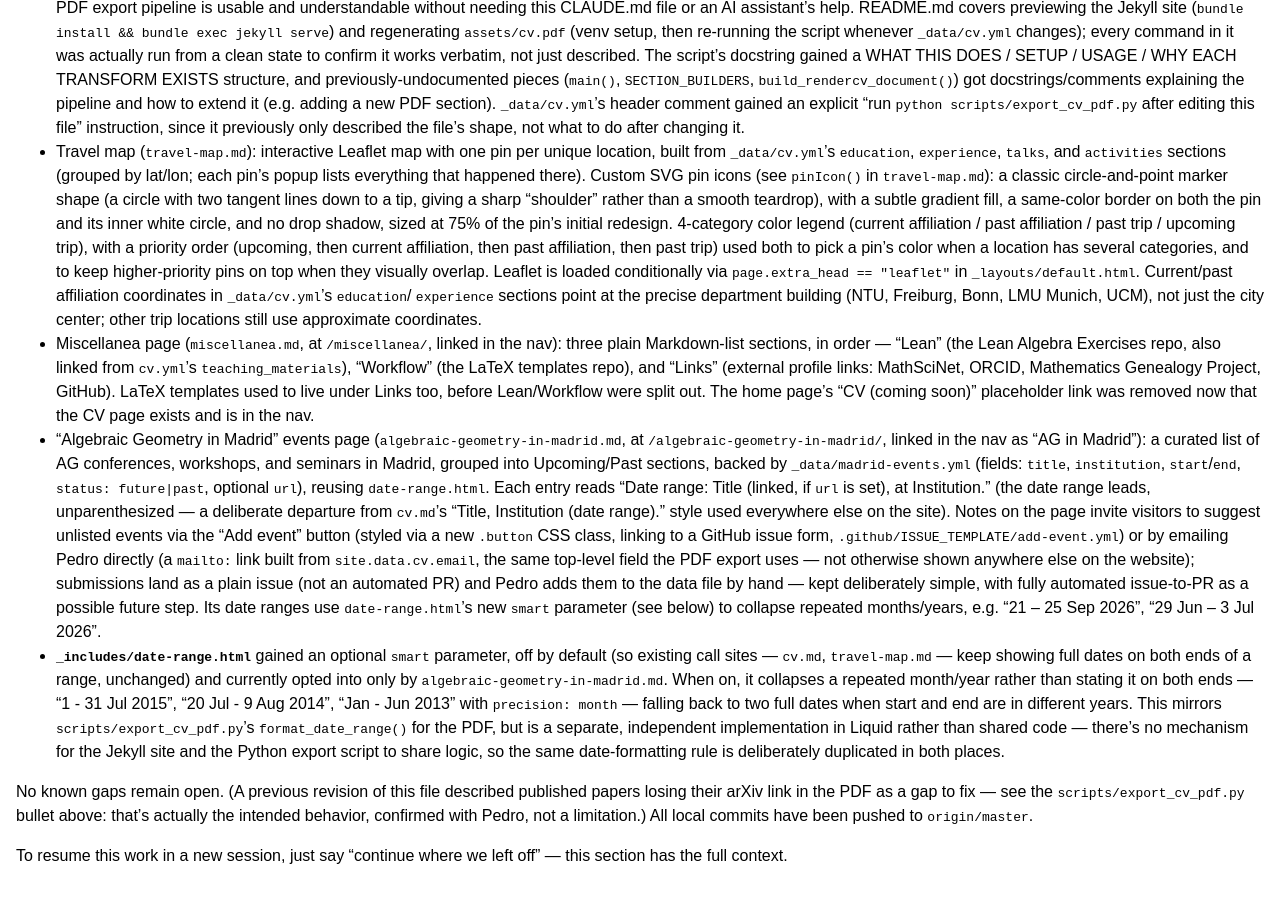
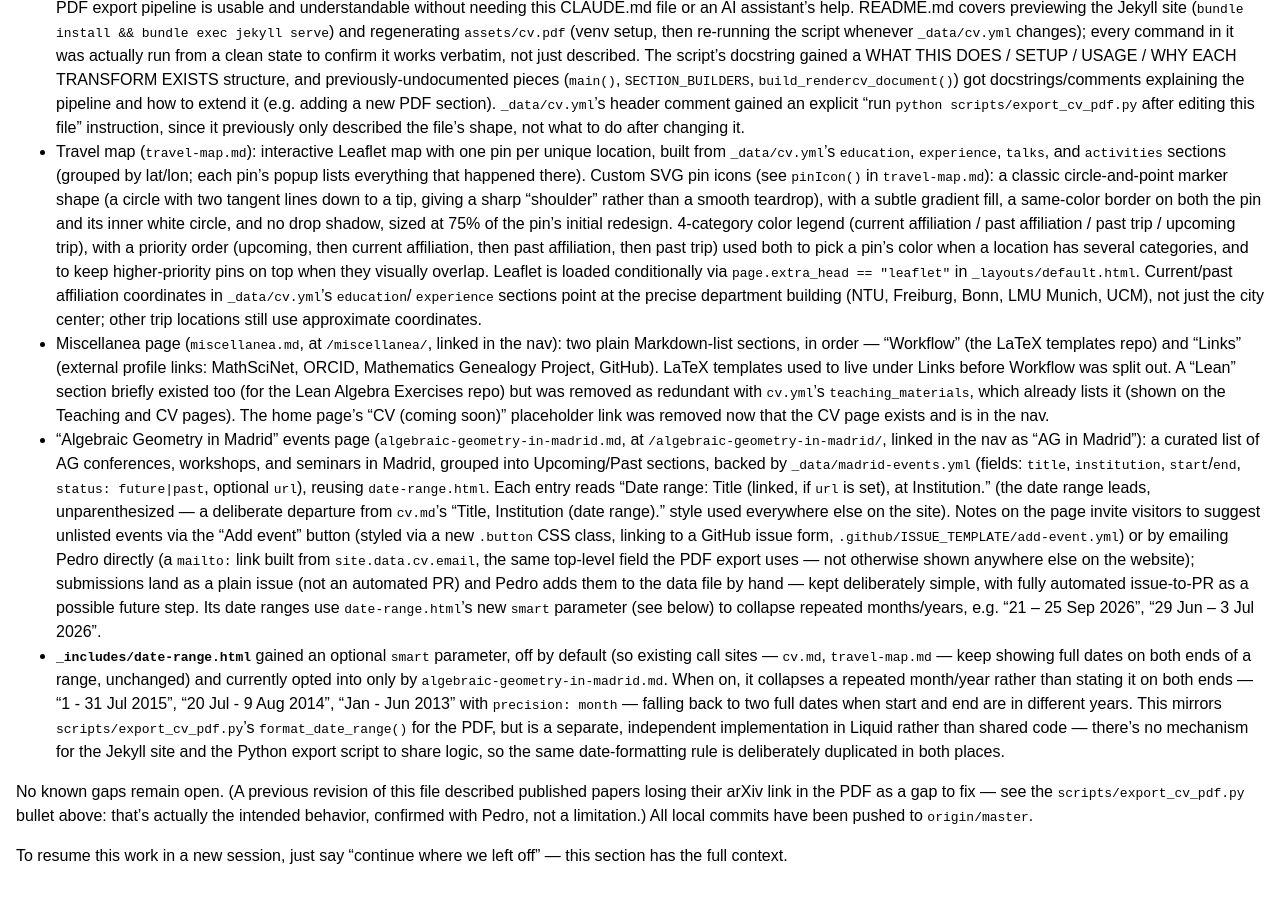
Before and after one commit to pedro-nunez/pedro-nunez.github.io, a Jekyll site: the page built from CLAUDE.md, in a window 1280 px wide and 900 px high, scrolled down 3110 px. Built offline with Jekyll 4.4.1, drawn with Linux system fonts in a browser that asks for light colours; our own code applies the rules of GitHub Pages for plain Markdown files.

Commit message:
Remove redundant Lean section from Miscellanea
Lean Algebra Exercises is already listed under Teaching materials via
cv.yml's teaching_materials.

Co-Authored-By: Claude Sonnet 5 <noreply@anthropic.com>
Claude-Session: https://claude.ai/code/session_01DA8FQP4BUd5mDBeFEEDyRN

```diff
--- a/CLAUDE.md
+++ b/CLAUDE.md
@@ -281,12 +281,14 @@ Built, committed, step by step (see git log for the full sequence):
   Freiburg, Bonn, LMU Munich, UCM), not just the city center; other
   trip locations still use approximate coordinates.
 - Miscellanea page (`miscellanea.md`, at `/miscellanea/`, linked in the
-  nav): three plain Markdown-list sections, in order — "Lean" (the Lean
-  Algebra Exercises repo, also linked from `cv.yml`'s
-  `teaching_materials`), "Workflow" (the LaTeX templates repo), and
-  "Links" (external profile links: MathSciNet, ORCID, Mathematics
-  Genealogy Project, GitHub). LaTeX templates used to live under Links
-  too, before Lean/Workflow were split out.
+  nav): two plain Markdown-list sections, in order — "Workflow" (the
+  LaTeX templates repo) and "Links" (external profile links:
+  MathSciNet, ORCID, Mathematics Genealogy Project, GitHub). LaTeX
+  templates used to live under Links before Workflow was split out. A
+  "Lean" section briefly existed too (for the Lean Algebra Exercises
+  repo) but was removed as redundant with `cv.yml`'s
+  `teaching_materials`, which already lists it (shown on the Teaching
+  and CV pages).
   The home page's "CV (coming soon)" placeholder link was removed now
   that the CV page exists and is in the nav.
 - "Algebraic Geometry in Madrid" events page
```
Also changed, not shown: miscellanea.md (+0 -4 lines).
